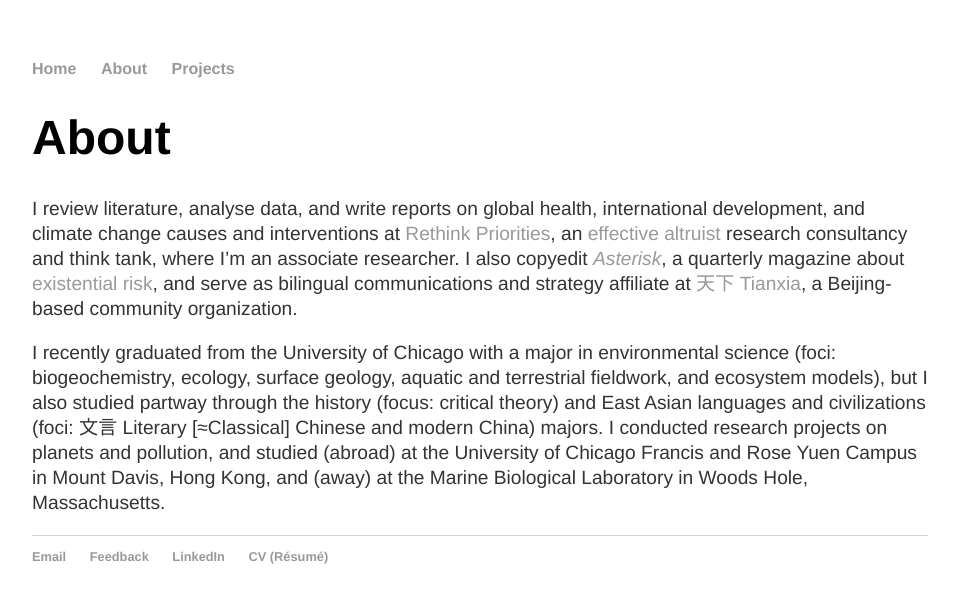
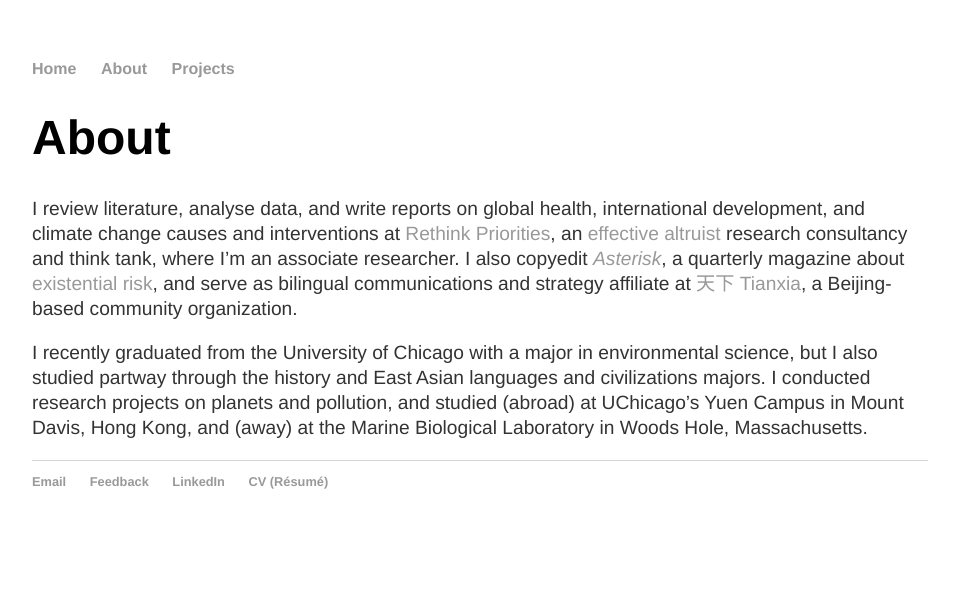
Before and after one commit to y-james-hu/y-james-hu.github.io, a Jekyll site: the page built from about/index.html, in a window 1280 px wide. Shown: the top 603 px of the page, without its empty margins (160-1118 px from the left). Built offline with Jekyll 4.4.1, drawn with Linux system fonts in a browser that asks for light colours.

Commit message:
Update index.html

```diff
--- a/about/index.html
+++ b/about/index.html
@@ -4,5 +4,5 @@
 ---
   <h1>{{ page.title }}</h1>
     <p>I review literature, analyse data, and write reports on global health, international development, and climate change causes and interventions at <a href = "https://rethinkpriorities.org/">Rethink Priorities</a>, an <a href = "https://effectivealtruism.org">effective altruist</a> research consultancy and think tank, where I’m an associate researcher. I also copyedit <a href = "http://asteriskmag.com/"><em>Asterisk</em></a>, a quarterly magazine about <a href = "https://theprecipice.com/">existential risk</a>, and serve as bilingual communications and strategy affiliate at <a href = "https://tian-xia.com/">天下 Tianxia</a>, a Beijing-based community organization.</p>
-    <p>I recently graduated from the University of Chicago with a major in environmental science (foci: biogeochemistry, ecology, surface geology, aquatic and terrestrial fieldwork, and ecosystem models), but I also studied partway through the history (focus: critical theory) and East Asian languages and civilizations (foci: 文言 Literary [≈Classical] Chinese and modern China) majors. I conducted research projects on planets and pollution, and studied (abroad) at the University of Chicago Francis and Rose Yuen Campus in Mount Davis, Hong Kong, and (away) at the Marine Biological Laboratory in Woods Hole, Massachusetts.</p>
+    <p>I recently graduated from the University of Chicago with a major in environmental science, but I also studied partway through the history and East Asian languages and civilizations majors. I conducted research projects on planets and pollution, and studied (abroad) at UChicago’s Yuen Campus in Mount Davis, Hong Kong, and (away) at the Marine Biological Laboratory in Woods Hole, Massachusetts.</p>
     <p></p>
```
